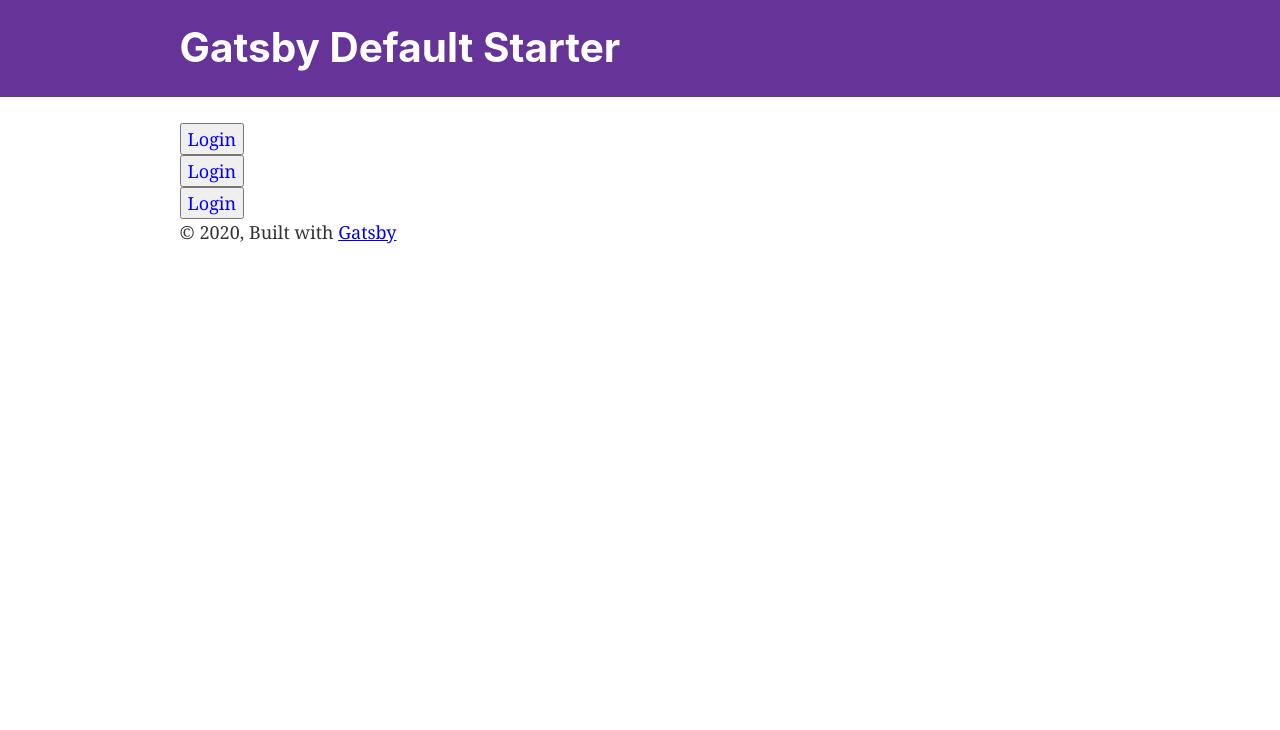
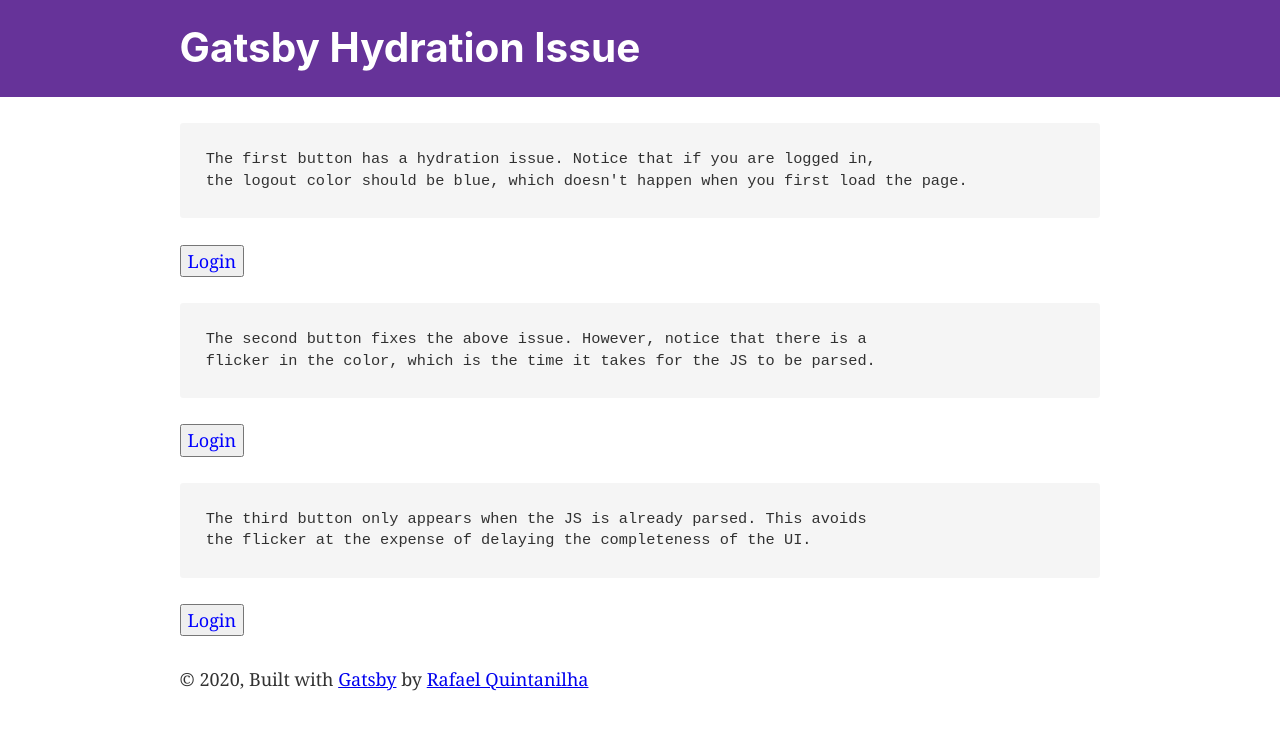
Before and after one commit to rafaelquintanilha/rehydration-issue, a Gatsby site: page / in a window 1280 px wide. Built offline with nearby package versions, Linux system fonts and the light colour scheme; Gatsby itself is replaced by a stand-in of ours.

Commit message:
Last improvements

```diff
--- a/gatsby-config.js
+++ b/gatsby-config.js
@@ -1,6 +1,6 @@
 module.exports = {
   siteMetadata: {
-    title: `Gatsby Default Starter`,
+    title: `Gatsby Hydration Issue`,
     description: `Kick off your next, great Gatsby project with this default starter. This barebones starter ships with the main Gatsby configuration files you might need.`,
     author: `@gatsbyjs`,
   },
--- a/src/components/layout.js
+++ b/src/components/layout.js
@@ -34,10 +34,12 @@ const Layout = ({ children }) => {
         }}
       >
         <main>{children}</main>
-        <footer>
+        <footer style={{marginTop: "30px"}}>
           © {new Date().getFullYear()}, Built with
           {` `}
           <a href="https://www.gatsbyjs.org">Gatsby</a>
+          {` `}
+          by <a href="https://rafaelquintanilha.com">Rafael Quintanilha</a>
         </footer>
       </div>
     </>
--- a/src/pages/index.js
+++ b/src/pages/index.js
@@ -50,8 +50,25 @@ const IndexPage = () => {
   return (
     <Layout>
       <SEO title="Home" />
+      <pre>
+        The first button has a hydration issue. Notice that if you are logged in,
+        <br />
+        the logout color should be blue, which doesn't happen when you first load the page.
+      </pre>
       <ComponentWithoutKey isLoggedIn={isLoggedIn} onLogin={onLogin} onLogout={onLogout} />
+      <br />
+      <pre>
+        The second button fixes the above issue. However, notice that there is a
+        <br />
+        flicker in the color, which is the time it takes for the JS to be parsed.
+      </pre>
       <ComponentWithKey isLoggedIn={isLoggedIn} onLogin={onLogin} onLogout={onLogout} />
+      <br />
+      <pre>
+        The third button only appears when the JS is already parsed. This avoids
+        <br />
+        the flicker at the expense of delaying the completeness of the UI.
+      </pre>
       <ComponentWithEarlyExit isLoggedIn={isLoggedIn} onLogin={onLogin} onLogout={onLogout} />
     </Layout>
   );
```
